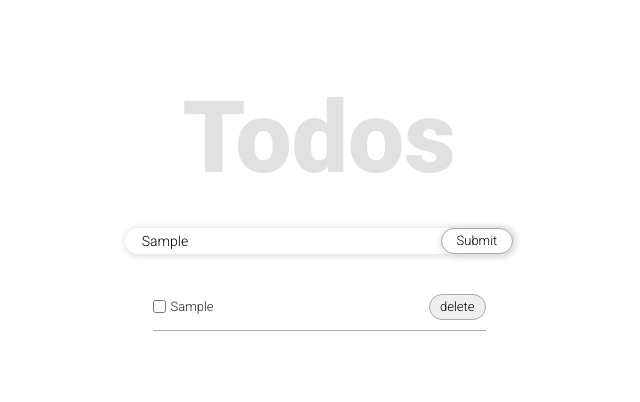
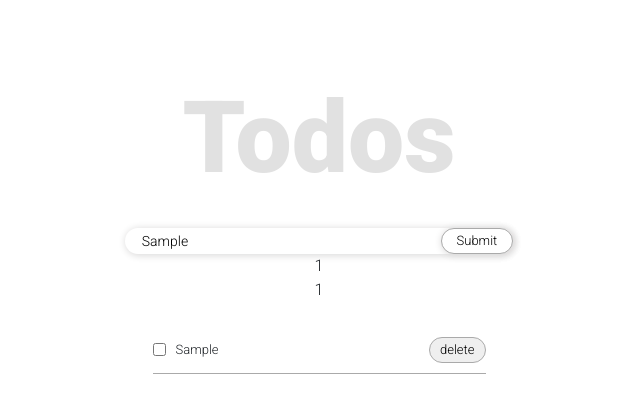
Before and after one commit to andersonlebon/todo-with-react, a React (Create React App) app: page / in a window 1280 px wide. Both pictures are taken after typing "Sample" into the empty fields and a click on the button "Submit". Shown: the top 402 px of the page, without its empty margins (321-961 px from the left). Built offline with nearby package versions, Linux system fonts and the light colour scheme.

Commit message:
Add extra Information

```diff
--- a/src/App.js
+++ b/src/App.js
@@ -22,13 +22,6 @@ class App extends Component {
     cloneDinputs[e.currentTarget.name] = e.currentTarget.value;
     this.setState({ inputs: cloneDinputs });
   };
-
-  // handelModidfy = ({ currentTarget: input }) => {
-  //    const { inputs } = this.state;
-  //    const cloneDinputs = { ...inputs };
-  //    cloneDinputs.newTodo = e.currentTarget.value;
-  //    this.setState({ inputs: cloneDinputs });
-  // };
 
   handleSubmit = (e) => {
     e.preventDefault();
@@ -58,17 +51,17 @@ class App extends Component {
   };
 
   handleModify = (inputText, id) => {
-    // // const id = parseInt(e.currentTarget.id, 10);
     const state = { ...this.state };
     const todos = [...state.todos];
     const todo = todos.filter((task) => task.id === id)[0];
     todo.title = inputText;
     this.setState({ todos });
-    console.log(this.state);
   };
 
   render() {
     const { todos, inputs } = this.state;
+    console.log(todos);
+    const checkList = todos.length === 0 ? 'There is nothing to do in the todo-list...' : null;
     return (
       <section className="container d-flex flex-column align-items-center">
         <div className="main-container">
@@ -79,6 +72,11 @@ class App extends Component {
             onSubmit={this.handleSubmit}
             name="newTodo"
           />
+          <div className="counters">
+            <div className="countTask">{todos.length}</div>
+            <div className="countCompleted">{todos.length}</div>
+          </div>
+          <p className="checkList">{checkList}</p>
           <ul className="todo-list">
             {todos.map((atodo) => (
               <Todo
--- a/src/sass/App.css
+++ b/src/sass/App.css
@@ -89,7 +89,7 @@ section {
 }
 
 .todo-list {
-  margin: 20px 0;
+  margin: 0;
   width: 30%;
   z-index: 1;
 }
@@ -130,7 +130,7 @@ section {
 }
 
 .todo-control label {
-  margin-left: 5px;
+  margin-left: 10px;
   width: 80%;
   font-size: 13px;
   line-height: 16px;
@@ -159,6 +159,16 @@ section {
   background-color: white;
 }
 
+.checkList {
+  font-weight: 100;
+  text-align: center;
+  width: 40%;
+  padding: 5px;
+  font-size: 16px;
+  font-style: italic;
+  margin-bottom: 5px;
+}
+
 body {
   font-size: 13px;
   font-family: 'Roboto', sans-serif !important;
--- a/src/sass/_styling.scss
+++ b/src/sass/_styling.scss
@@ -68,7 +68,7 @@ section {
 }
 
 .todo-list {
-  margin: 20px 0;
+  margin: 0;
   width: 30%;
   z-index: 1;
 }
@@ -102,7 +102,7 @@ section {
   }
 
   label {
-    margin-left: 5px;
+    margin-left: 10px;
     width: 80%;
     font-size: 13px;
     line-height: 16px;
@@ -129,3 +129,13 @@ section {
 
   @extend .form;
 }
+
+.checkList {
+  font-weight: 100;
+  text-align: center;
+  width: 40%;
+  padding: 5px;
+  font-size: 16px;
+  font-style: italic;
+  margin-bottom: 5px;
+}
```
Also changed, not shown: 1 other file (tests, documents, lock files or other folders).
